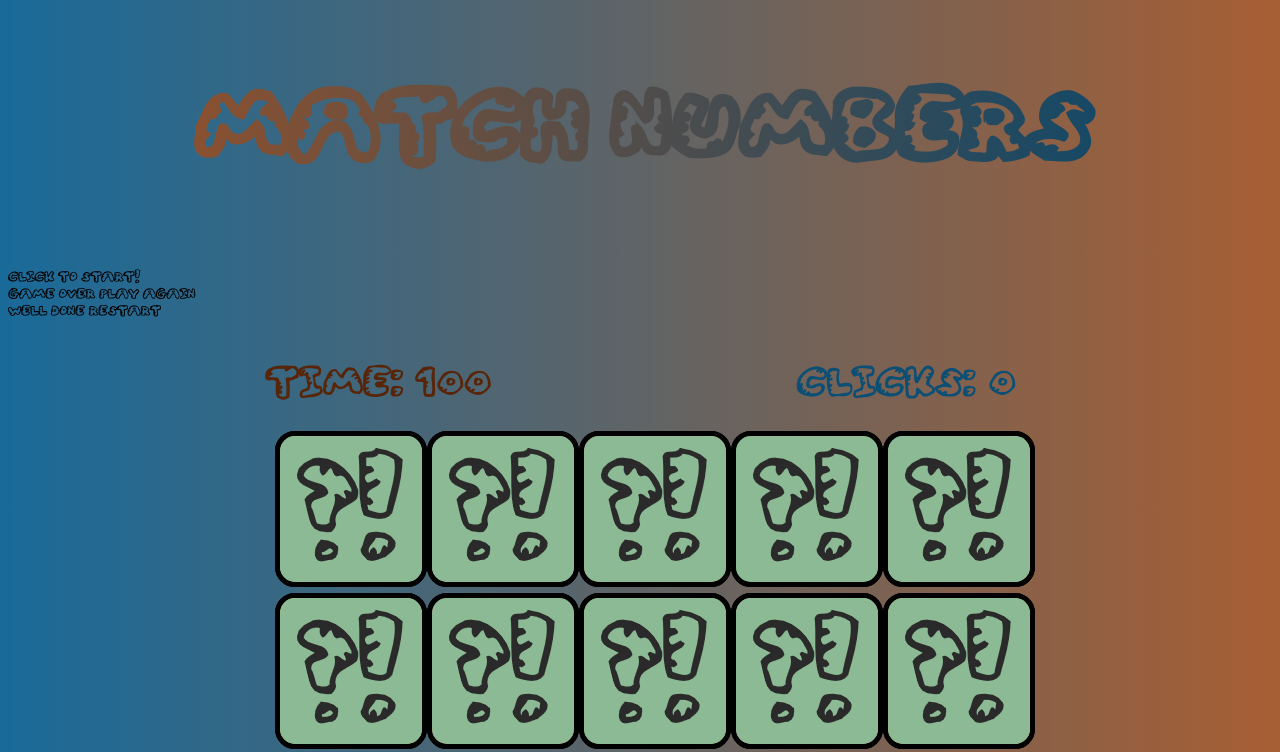
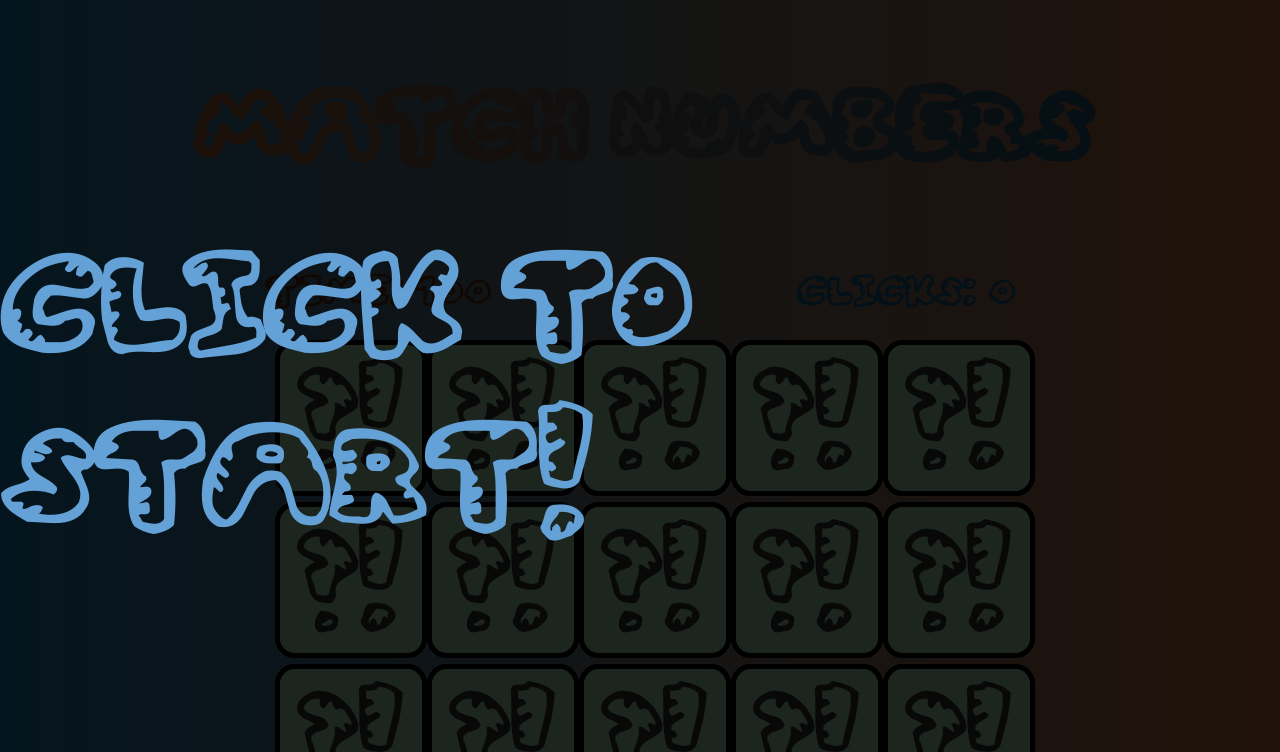
Before and after one commit to mitzusca/match-numbers, a plain HTML site: page index.html in a window 1280 px wide. Shown: the top 752 px of the page. Drawn offline with Linux system fonts and the light colour scheme.

Commit message:
Add overlay text when game starts, game over or game finnished

```diff
--- a/assets/css/style.css
+++ b/assets/css/style.css
@@ -8,7 +8,7 @@ body {
     font-family: GWIBBLE, serif;
     background: linear-gradient(to right, rgb(25, 106, 153), rgb(167, 94, 51));
 }
-/*header and game info*/
+/*Header and game info*/
 h1 {
     font-weight: bolder;
     text-align: center;
@@ -40,7 +40,7 @@ h1 {
     justify-content: center;
     grid-gap: 10px;
 }
-/*Card games style*/
+/*Game card style*/
 .card {
     position: relative;
     height: 152px;
@@ -59,3 +59,38 @@ h1 {
     border-style: solid;
     overflow: hidden;
 }
+/*It show card value when you hover over it*/
+.card:hover .card-value {
+    z-index: 1;
+}
+/*Text that appear when you need to start the game, when game is over or when you finnished game*/
+.overlay{
+    display: none;
+    position: fixed;
+    top: 0;
+    left: 0;
+    right: 0;
+    bottom: 0;
+    justify-content: center;
+    align-items: center;
+    z-index: 100;
+    color:rgb(100, 161, 214)
+}
+.overlay.visible{
+    display: flex;
+    animation: overlay-grow 500ms forwards;
+    flex-direction: column;
+}
+@keyframes overlay-grow {
+    from {
+        background-color: rgba(0,0,0,0);
+        font-size: 0;
+    }
+    to {
+        background-color: rgba(0,0,0,0.8);
+        font-size: 10em;
+    }
+}
+.text-smaller {
+    font-size: .4em;
+}
--- a/index.html
+++ b/index.html
@@ -9,16 +9,16 @@
 </head>
 <body>
     <h1>Match Numbers</h1>
-    <div>
+    <div class="overlay visible">
         Click to start!
     </div>
-    <div>
+    <div id="game-over" class="overlay">
         GAME OVER
-        <span>Play Again</span>
+        <span class="text-smaller">Play Again</span>
     </div>
-    <div>
-        Well Done
-        <span>Restart</span>
+    <div id="done" class="overlay">
+        Well Done !
+        <span class="text-smaller">Restart</span>
     </div>
     <div class="game-container">
         <div class="info-container">
```
